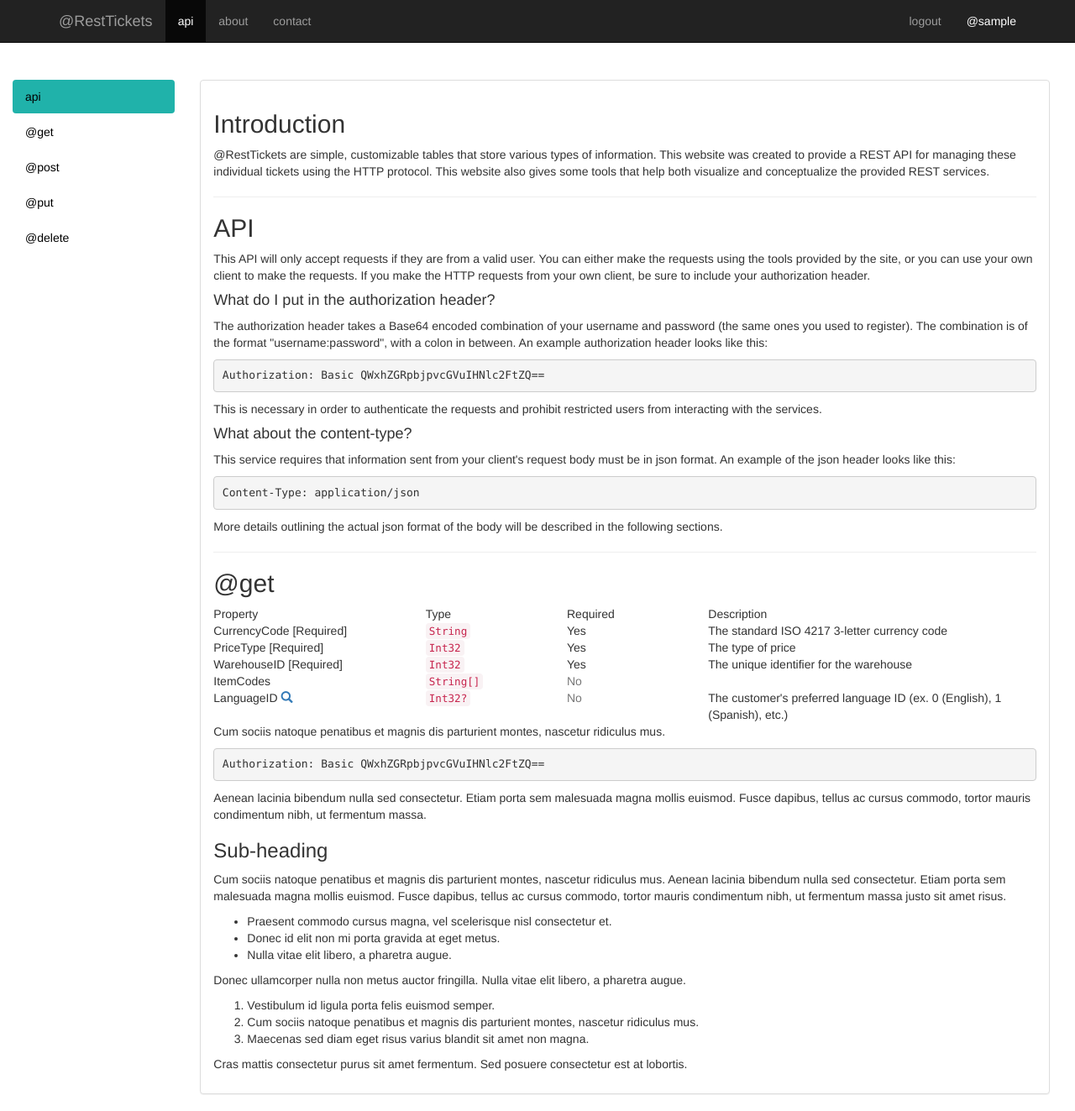
After one commit to recio862/MyRestTickets, a Flask app: template app/templates/api.html in a window 1280 px wide. The commit adds this page. Shown: the whole page at 84% size. Run offline with Flask 2, Linux system fonts and the light colour scheme; the template is opened without the code that fills it: most values are stand-ins (such as "Sample title", 1, 10 or a date in 2020); some libraries are stand-ins or nearby versions.

Commit message:
UI updated

```diff
--- /dev/null
+++ b/app/templates/api.html
@@ -0,0 +1,372 @@
+<!DOCTYPE html>
+<html lang="en">
+
+<head>
+
+    <meta charset="utf-8">
+    <meta http-equiv="X-UA-Compatible" content="IE=edge">
+    <meta name="viewport" content="width=device-width, initial-scale=1">
+    <meta name="description" content="">
+    <meta name="author" content="">
+
+    <title>@RestTickets</title>
+
+    <!-- Bootstrap Core CSS -->
+    <link href="/static/css/bootstrap.min.css" rel="stylesheet">
+
+    <!-- Custom CSS -->
+
+    <link href="/static/css/api.css" rel="stylesheet">
+    <!-- HTML5 Shim and Respond.js IE8 support of HTML5 elements and media queries -->
+    <!-- WARNING: Respond.js doesn't work if you view the page via file:// -->
+    <!--[if lt IE 9]>
+        <script src="https://oss.maxcdn.com/libs/html5shiv/3.7.0/html5shiv.js"></script>
+        <script src="https://oss.maxcdn.com/libs/respond.js/1.4.2/respond.min.js"></script>
+    <![endif]-->
+
+</head>
+
+<body>
+
+<!-- Navigation -->
+<nav class="navbar navbar-inverse navbar-fixed-top" role="navigation">
+    <div class="container">
+        <!-- Brand and toggle get grouped for better mobile display -->
+        <div class="navbar-header">
+            <button type="button" class="navbar-toggle" data-toggle="collapse"
+                    data-target="#bs-example-navbar-collapse-1">
+                <span class="sr-only">Toggle navigation</span>
+                <span class="icon-bar"></span>
+                <span class="icon-bar"></span>
+                <span class="icon-bar"></span>
+            </button>
+            <a class="navbar-brand" href="http://127.0.0.1:5000/">@RestTickets</a>
+        </div>
+        <!-- Collect the nav links, forms, and other content for toggling -->
+        <div class="collapse navbar-collapse" id="bs-example-navbar-collapse-1">
+            <ul class="nav navbar-nav">
+                <li class="active">
+                    <a class="active" href="#">api</a>
+                </li>
+                <li>
+                    <a href="#">about</a>
+                </li>
+                <li>
+                    <a href="#">contact</a>
+                </li>
+
+            </ul>
+            <ul class="nav navbar-nav navbar-right">
+                <li>
+                    <a href="http://127.0.0.1:5000/logout">logout </a>
+                </li>
+                <li>
+                    <a class="hello">@{{ username }}</a>
+                </li>
+
+            </ul>
+
+        </div>
+
+        <!-- /.navbar-collapse -->
+    </div>
+
+    <!-- /.container -->
+</nav>
+
+<!-- Page Content -->
+<br><br><br><br><br>
+
+<div class="container-fluid main-container">
+    <div class="col-md-2 sidebar">
+        <ul class="nav nav-pills nav-stacked">
+            <li id="test0" class="myactive"><a class="yo">api</a></li>
+            <li id="test1"><a href="#@get"class="yo">@get</a></li>
+            </li>
+            <li id="test2"><a class="yo">@post</a></li>
+            <li id="test3"><a class="yo">@put</a></li>
+            <li id="test4"><a class="yo">@delete</a></li>
+        </ul>
+    </div>
+    <div class="col-md-10 content">
+        <div class="panel panel-default">
+
+            <div id=5 class="panel-body">
+                <div class="blog-post">
+                    <h2 class="blog-post-title">Introduction</h2>
+                    <!--<p>@RestTickets is a service that allows users to create, read, update, and delete resources using a simple REST interface, interacting
+                        with resources stored on a MySQL server. REST, or Representational State Transfer, is an architectural style designed around the HTTP protocol, allowing servers to deliver
+                    content in a stateless, uniform interface. This website is designed to help beginners understand how a simple REST service works. If you are totally unfamiliar with RESTful design, check out the
+                        <a href="http://en.wikipedia.org/wiki/Representational_state_transfer">wikipedia </a>page.</p>-->
+
+                    <p>@RestTickets are simple, customizable tables that store various types of information. This website was created to provide a REST API for managing these individual tickets using the HTTP protocol. This website
+                        also gives some tools that help both visualize and conceptualize the provided REST services.</p>
+
+                    <hr>
+
+                    <h2 class="blog-post-title">API</h2>
+
+
+                    <p>This API will only accept requests if they are from a valid user. You can either make the requests using the tools provided by the site, or you can use your own client to make the requests.
+                        If you make the HTTP requests from your own client, be sure to include your authorization header.</p>
+
+
+
+                        <h4>What do I put in the authorization header?</h4>
+
+                        <p>The authorization header takes a Base64 encoded combination of your username and password (the same ones you used to register). The combination is of the format "username:password", with a colon in between.
+                        An example authorization header looks like this: <pre><code>Authorization: Basic QWxhZGRpbjpvcGVuIHNlc2FtZQ==</code></pre>
+                       This is necessary in order to authenticate the requests and prohibit restricted users from interacting with the services.
+                       <h4>What about the content-type?</h4>
+                    <p>This service requires that information sent from your client's request body must be in json format. An example of the json header looks like this:
+                     <pre><code>Content-Type: application/json</code></pre>More details outlining the actual json format of the body will be described in the following sections.</p>
+
+                    <hr>
+
+                    <h2 id = "@get">@get</h2>
+                    <div class="method">
+                        <div class="row margin-0 list-header hidden-sm hidden-xs">
+                            <div class="col-md-3">
+                                <div class="header">Property</div>
+                            </div>
+                            <div class="col-md-2">
+                                <div class="header">Type</div>
+                            </div>
+                            <div class="col-md-2">
+                                <div class="header">Required</div>
+                            </div>
+                            <div class="col-md-5">
+                                <div class="header">Description</div>
+                            </div>
+                        </div>
+
+                        <div class="row margin-0">
+                            <div class="col-md-3">
+                                <div class="cell">
+                                    <div class="propertyname">
+                                        CurrencyCode <span class="mobile-isrequired">[Required]</span>
+                                    </div>
+                                </div>
+                            </div>
+                            <div class="col-md-2">
+                                <div class="cell">
+                                    <div class="type">
+                                        <code>String</code>
+                                    </div>
+                                </div>
+                            </div>
+                            <div class="col-md-2">
+                                <div class="cell">
+                                    <div class="isrequired">
+                                        Yes
+                                    </div>
+                                </div>
+                            </div>
+                            <div class="col-md-5">
+                                <div class="cell">
+                                    <div class="description">
+                                        The standard ISO 4217 3-letter currency code
+                                    </div>
+                                </div>
+                            </div>
+                        </div>
+                        <div class="row margin-0">
+                            <div class="col-md-3">
+                                <div class="cell">
+                                    <div class="propertyname">
+                                        PriceType <span class="mobile-isrequired">[Required]</span>
+                                    </div>
+                                </div>
+                            </div>
+                            <div class="col-md-2">
+                                <div class="cell">
+                                    <div class="type">
+                                        <code>Int32</code>
+                                    </div>
+                                </div>
+                            </div>
+                            <div class="col-md-2">
+                                <div class="cell">
+                                    <div class="isrequired">
+                                        Yes
+                                    </div>
+                                </div>
+                            </div>
+                            <div class="col-md-5">
+                                <div class="cell">
+                                    <div class="description">
+                                        The type of price
+                                    </div>
+                                </div>
+                            </div>
+                        </div>
+                        <div class="row margin-0">
+                            <div class="col-md-3">
+                                <div class="cell">
+                                    <div class="propertyname">
+                                        WarehouseID <span class="mobile-isrequired">[Required]</span>
+                                    </div>
+                                </div>
+                            </div>
+                            <div class="col-md-2">
+                                <div class="cell">
+                                    <div class="type">
+                                        <code>Int32</code>
+                                    </div>
+                                </div>
+                            </div>
+                            <div class="col-md-2">
+                                <div class="cell">
+                                    <div class="isrequired">
+                                        Yes
+                                    </div>
+                                </div>
+                            </div>
+                            <div class="col-md-5">
+                                <div class="cell">
+                                    <div class="description">
+                                        The unique identifier for the warehouse
+                                    </div>
+                                </div>
+                            </div>
+                        </div>
+                        <div class="row margin-0">
+                            <div class="col-md-3">
+                                <div class="cell">
+                                    <div class="propertyname">
+                                        ItemCodes
+                                    </div>
+                                </div>
+                            </div>
+                            <div class="col-md-2">
+                                <div class="cell">
+                                    <div class="type">
+                                        <code>String[]</code>
+                                    </div>
+                                </div>
+                            </div>
+                            <div class="col-md-2">
+                                <div class="cell">
+                                    <div class="isrequired">
+                                        <span class="text-muted">No</span>
+                                    </div>
+                                </div>
+                            </div>
+                            <div class="col-md-5">
+                                <div class="cell">
+                                    <div class="description">
+
+                                    </div>
+                                </div>
+                            </div>
+                        </div>
+                        <div class="row margin-0">
+                            <div class="col-md-3">
+                                <div class="cell">
+                                    <div class="propertyname">
+                                        LanguageID
+                                        <a class="lookuplink" href="javascript:;">
+                                            <i class="glyphicon glyphicon-search"></i>
+                                        </a>
+                                    </div>
+                                </div>
+                            </div>
+                            <div class="col-md-2">
+                                <div class="cell">
+                                    <div class="type">
+                                        <code>Int32?</code>
+                                    </div>
+                                </div>
+                            </div>
+                            <div class="col-md-2">
+                                <div class="cell">
+                                    <div class="isrequired">
+                                        <span class="text-muted">No</span>
+                                    </div>
+                                </div>
+                            </div>
+                            <div class="col-md-5">
+                                <div class="cell">
+                                    <div class="description">
+                                        The customer's preferred language ID (ex. 0 (English), 1 (Spanish), etc.)
+                                    </div>
+                                </div>
+                            </div>
+                        </div>
+                    </div>
+
+
+                    <p>Cum sociis natoque penatibus et magnis dis parturient montes, nascetur ridiculus mus.</p>
+                    <pre><code>Authorization: Basic QWxhZGRpbjpvcGVuIHNlc2FtZQ==</code></pre>
+                    <p>Aenean lacinia bibendum nulla sed consectetur. Etiam porta sem malesuada magna mollis euismod.
+                        Fusce dapibus, tellus ac cursus commodo, tortor mauris condimentum nibh, ut fermentum massa.</p>
+
+                    <h3>Sub-heading</h3>
+
+                    <p>Cum sociis natoque penatibus et magnis dis parturient montes, nascetur ridiculus mus. Aenean
+                        lacinia bibendum nulla sed consectetur. Etiam porta sem malesuada magna mollis euismod. Fusce
+                        dapibus, tellus ac cursus commodo, tortor mauris condimentum nibh, ut fermentum massa justo sit
+                        amet risus.</p>
+                    <ul>
+                        <li>Praesent commodo cursus magna, vel scelerisque nisl consectetur et.</li>
+                        <li>Donec id elit non mi porta gravida at eget metus.</li>
+                        <li>Nulla vitae elit libero, a pharetra augue.</li>
+                    </ul>
+                    <p>Donec ullamcorper nulla non metus auctor fringilla. Nulla vitae elit libero, a pharetra
+                        augue.</p>
+                    <ol>
+                        <li>Vestibulum id ligula porta felis euismod semper.</li>
+                        <li>Cum sociis natoque penatibus et magnis dis parturient montes, nascetur ridiculus mus.</li>
+                        <li>Maecenas sed diam eget risus varius blandit sit amet non magna.</li>
+                    </ol>
+                    <p>Cras mattis consectetur purus sit amet fermentum. Sed posuere consectetur est at lobortis.</p>
+                </div>
+                <!-- /.blog-post -->
+            </div>
+        </div>
+    </div>
+</div>
+<!-- /.container -->
+
+<!-- jQuery -->
+<script src="/static/js/jquery-1.11.3.js"></script>
+
+<!-- Bootstrap Core JavaScript -->
+<script type="text/javascript" src="/static/js/bootstrap.min.js"></script>
+<script>
+    $(document).ready(function () {
+        $('.dropdown-toggle').dropdown()
+    });
+</script>
+
+<script>
+    $(document).ready(function () {
+        $("#test0").click(function () {
+            $("#test1").removeClass("myactive");
+            $("#test2").removeClass("myactive");
+            $("#test3").removeClass("myactive");
+            $("#test0").addClass("myactive");
+        });
+        $("#test1").click(function () {
+            $("#test0").removeClass("myactive");
+            $("#test2").removeClass("myactive");
+            $("#test3").removeClass("myactive");
+            $("#test1").addClass("myactive");
+        });
+        $("#test2").click(function () {
+            $("#test0").removeClass("myactive");
+            $("#test1").removeClass("myactive");
+            $("#test3").removeClass("myactive");
+            $("#test2").addClass("myactive");
+        });
+        $("#test3").click(function () {
+            $("#test0").removeClass("myactive");
+            $("#test1").removeClass("myactive");
+            $("#test2").removeClass("myactive");
+            $("#test3").addClass("myactive");
+        });
+    })
+</script>
+</body>
+
+</html>
```
Also changed, not shown: app/templates/apihascoolstuff.html (added, +164 -0 lines), app/templates/index2.html (+22 -9 lines), app/templates/signin.html (+5 -6 lines).
